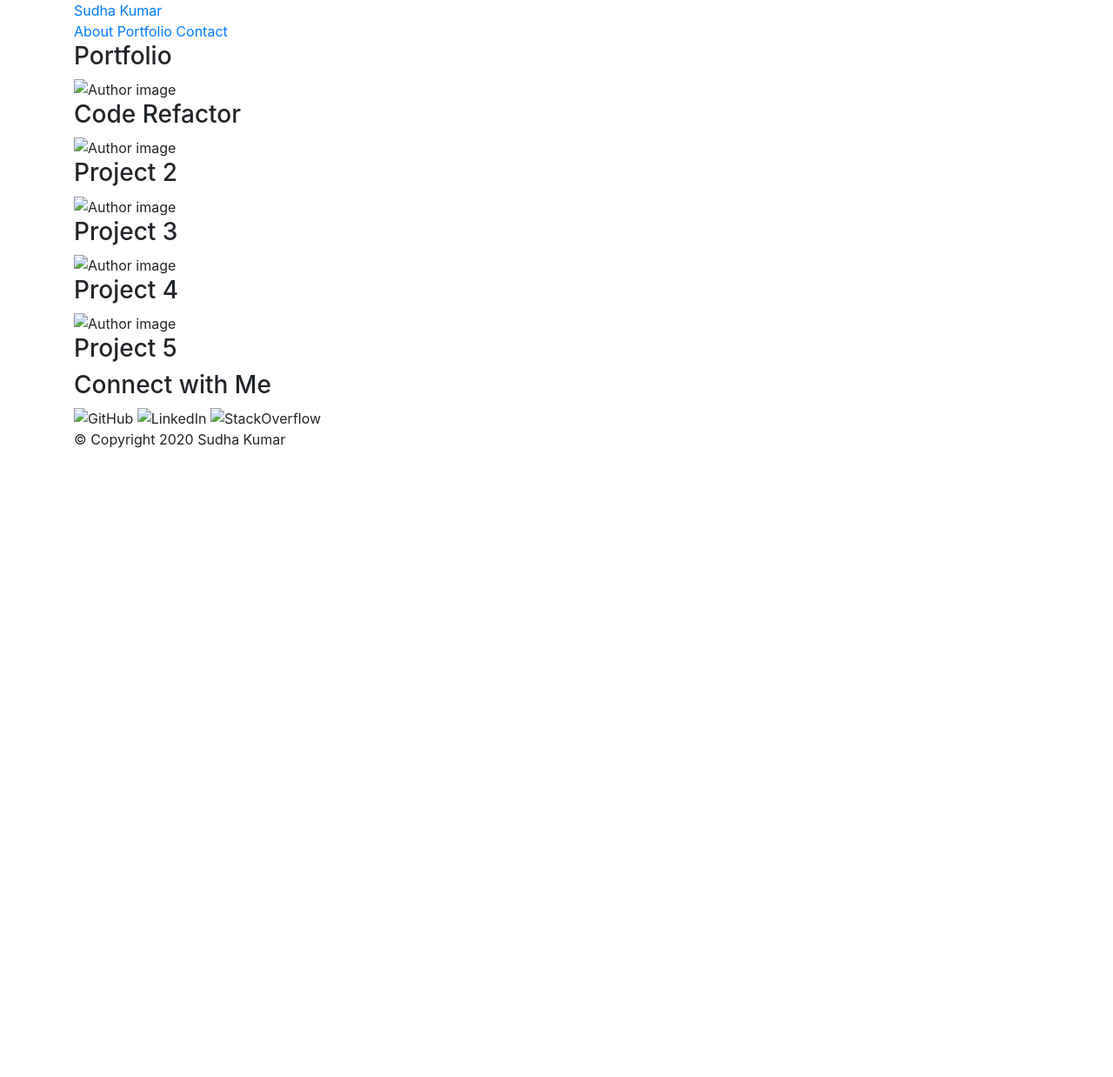
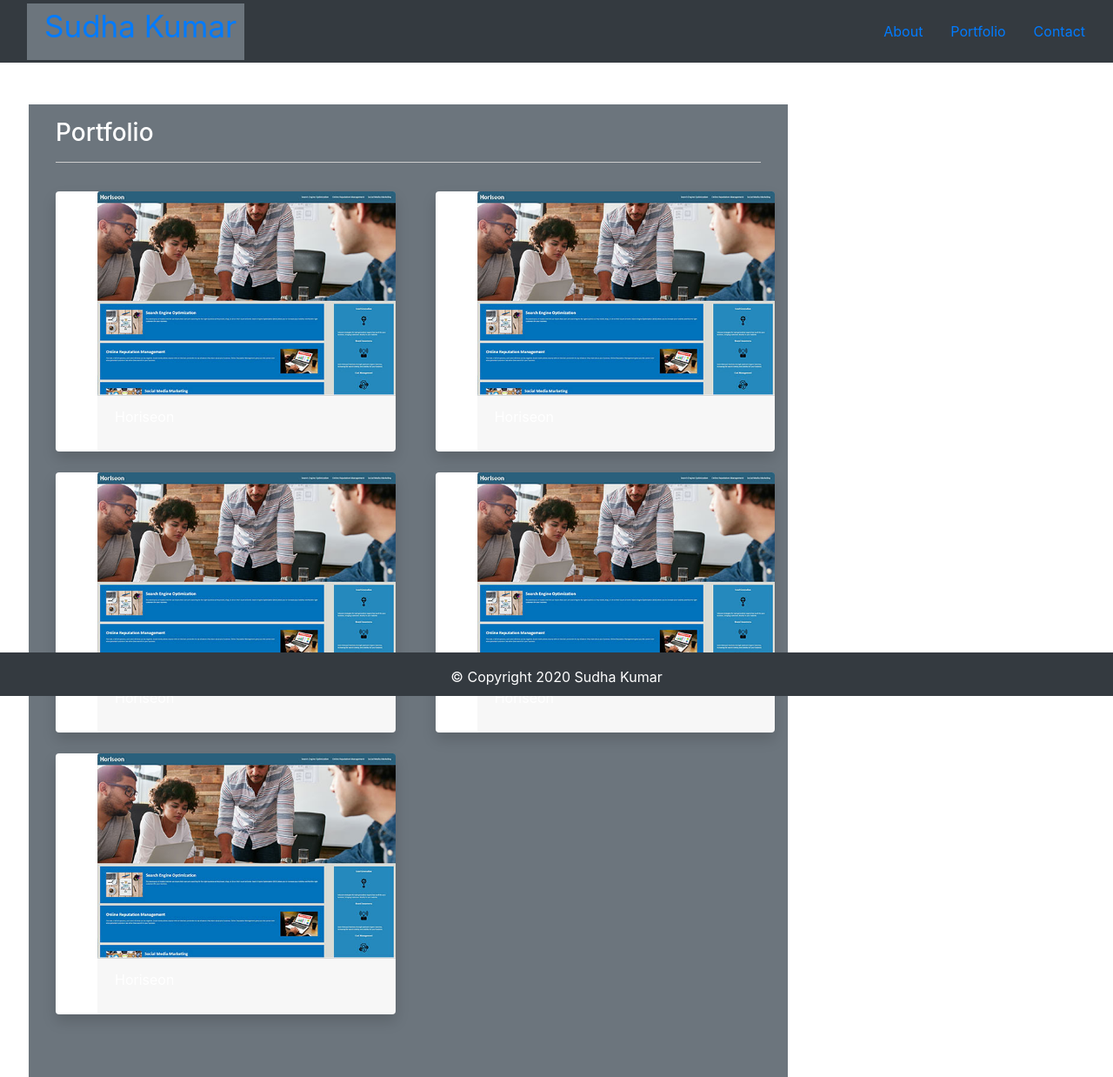
Before and after one commit to sskumar4/ResponsivePortfolio, a plain HTML site: page portfolio.html in a window 1280 px wide. Shown: the whole page at 87% size. Before the commit the page ends 800 px from the top, so only its background shows below. Drawn offline with nearby package versions, Linux system fonts and the light colour scheme.

Commit message:
updated portfolio.html and contact.html

```diff
--- a/assets/css/style.css
+++ b/assets/css/style.css
@@ -1,3 +1,7 @@
+* {
+    box-sizing: border-box;
+}
+
 .navbar {
     height: 72px;
     margin-top: 0;
@@ -21,9 +25,8 @@
     padding-top: 0;
     padding-bottom: 0;
 }
-.sud{
 
-
+.sud {
     height: 72px;
     width: 500px;
     margin-top: 0px;
@@ -32,9 +35,7 @@
     padding-top: 0px;
     padding-bottom: 0px;
     background-color: #6c757d;
-
 }
-
 
 footer {
     height: 50px;
--- a/portfolio.html
+++ b/portfolio.html
@@ -7,7 +7,7 @@
     <meta charset="utf-8">
     <meta name="viewport" content="width=device-width, initial-scale=1, shrink-to-fit=no">
     <link rel="stylesheet" type="text/css" href="assets/css/reset.css">
-    <!--<link rel="stylesheet" type="text/css" href="assets/css/style.css"> -->
+    <link rel="stylesheet" type="text/css" href="assets/css/style.css">
     <!-- Bootstrap CSS -->
     <link rel="stylesheet" href="https://stackpath.bootstrapcdn.com/bootstrap/4.3.1/css/bootstrap.min.css" integrity="sha384-ggOyR0iXCbMQv3Xipma34MD+dH/1fQ784/j6cY/iJTQUOhcWr7x9JvoRxT2MZw1T" crossorigin="anonymous">
 </head>
@@ -19,51 +19,123 @@
     <script src="https://code.jquery.com/jquery-3.3.1.slim.min.js" integrity="sha384-q8i/X+965DzO0rT7abK41JStQIAqVgRVzpbzo5smXKp4YfRvH+8abtTE1Pi6jizo" crossorigin="anonymous"></script>
     <script src="https://cdnjs.cloudflare.com/ajax/libs/popper.js/1.14.7/umd/popper.min.js" integrity="sha384-UO2eT0CpHqdSJQ6hJty5KVphtPhzWj9WO1clHTMGa3JDZwrnQq4sF86dIHNDz0W1" crossorigin="anonymous"></script>
     <script src="https://stackpath.bootstrapcdn.com/bootstrap/4.3.1/js/bootstrap.min.js" integrity="sha384-JjSmVgyd0p3pXB1rRibZUAYoIIy6OrQ6VrjIEaFf/nJGzIxFDsf4x0xIM+B07jRM" crossorigin="anonymous"></script>
-    <header id="masthead">
-        <div class="container">
-            <a href="index.html" id="logo">Sudha Kumar</a>
-            <nav>
-                <a href="index.html">About
+    <!--header-->
+    <header>
+
+
+        <nav class="navbar navbar-expand-sm bg-dark navbar-dark">
+
+            <div class="sud"><a style="margin-left:20px; padding-top: 20px; margin-top: 30px; font-size: 35px" href="#">Sudha Kumar</a></div>
+
+            <!-- Toggler/collapsibe Button -->
+            <button class="navbar-toggler" type="button" data-toggle="collapse" data-target="#collapsibleNavbar">
+                <span class="navbar-toggler-icon"></span>
+            </button>
+            <!-- Navbar links -->
+            <div class="collapse navbar-collapse" id="collapsibleNavbar">
+                <ul class="nav justify-content-end ml-auto">
+                    <li class="nav-item">
+                        <a class="nav-link" href="index.html">About
                 </a>
-                <a href="portfolio.html">Portfolio
+                    </li>
+                    <li class="nav-item">
+                        <a class="nav-link" href="portfolio.html">Portfolio
                 </a>
-                <a href="contact.html">Contact
+                    </li>
+                    <li class="nav-item">
+                        <a class="nav-link" href="contact.html">Contact
                 </a>
+                    </li>
+                </ul>
         </nav>
+
+
+    </header>
+    <!--Section-->
+    <div class="container-xs">
+        <div class="row">
+            <section class="col-md-8  m-5 pb-5 bg-secondary text-white">
+                <div row class="p-3">
+                    <h3>Portfolio</h3>
+                    <hr class="solid" />
                 </div>
-    </header>
-    <div id="main-container" class="container">
-        <section class="main-container">
-            <h3>Portfolio</h3>
-            <div class="work">
-                <img src="assets/images/horiseon.jpg" class="auth-img" alt="Author image">
-                <h3>Code Refactor</h3>
-                <img src="assets/images/horiseon.jpg" class="auth-img" alt="Author image">
-                <h3>Project 2</h3>
-                <img src="assets/images/horiseon.jpg" class="auth-img" alt="Author image">
-                <h3>Project 3</h3>
-                <img src="assets/images/horiseon.jpg" class="auth-img" alt="Author image">
-                <h3>Project 4</h3>
-                <img src="assets/images/horiseon.jpg" class="auth-img" alt="Author image">
-                <h3>Project 5</h3>
+                <div class="row">
+                    <div class="col-md-6  mb-4">
+                        <div class="card pl-5 ml-3 shadow border-0 h-100">
+                            <a href="#"><img src="assets/images/horiseon1.jpg" alt="Horiseon" class="card-img-top"></a>
+
+                            <div class="card-footer">
+                                <p>Horiseon</p>
                             </div>
+                        </div>
+                    </div>
+
+
+                    <div class="col-md-6 mb-4">
+                        <div class="card pl-5 ml-3 shadow border-0 h-100">
+                            <a href="#"><img src="assets/images/horiseon1.jpg" alt="Horiseon" class="card-img-top img-fluid"></a>
+
+                            <div class="card-footer">
+                                <p>Horiseon</p>
+                            </div>
+                        </div>
+                    </div>
+                </div>
+
+
+                <div class="row">
+                    <div class="col-md-6 mb-4">
+                        <div class="card pl-5 ml-3 shadow border-0 h-100">
+                            <a href="#"><img src="assets/images/horiseon1.jpg" alt="Horiseon" class="card-img-top img-fluid"></a>
+
+                            <div class="card-footer">
+                                <p>Horiseon</p>
+                            </div>
+                        </div>
+                    </div>
+
+
+                    <div class="col-md-6 mb-4">
+                        <div class="card pl-5 ml-3 shadow border-0 h-100">
+                            <a href="#"><img src="assets/images/horiseon1.jpg" alt="Horiseon" class="card-img-top"></a>
+
+                            <div class="card-footer">
+                                <p>Horiseon</p>
+                            </div>
+                        </div>
+                    </div>
+                </div>
+
+                <div class="row">
+                    <div class="col-md-6 mb-4">
+                        <div class="card pl-5 ml-3 shadow border-0 h-100">
+                            <a href="#"><img src="assets/images/horiseon1.jpg" alt="Horiseon" class="card-img-top"></a>
+
+                            <div class="card-footer">
+                                <p>Horiseon</p>
+                            </div>
+                        </div>
+                    </div>
+
+
+
+
+                </div>
+
             </section>
-        <aside>
-            <div id="connect">
-                <h3>Connect with Me</h3>
-                <img src="assets/images/github.png" class="social" alt="GitHub">
-                <img src="assets/images/linkedin.png" class="social" alt="LinkedIn">
-                <img src="assets/images/stack.png" class="social" alt="StackOverflow">
+
         </div>
-        </aside>
-    </div>
-    <footer>
-        <div class="container">
-            &copy; Copyright 2020 Sudha Kumar
-        </div>
+
+        <!--End Footer Social Media-->
+
+        <!--footer copytight -->
+        <footer class="fixed-bottom text-center bg-dark text-white">
+
+            <p class="mt-3"> &copy; Copyright 2020 Sudha Kumar</p>
+
         </footer>
 
-
+    </div>
 </body>
 
 </html>
```
Also changed, not shown: contact.html (+66 -45 lines), index.html (+34 -18 lines). Lines whose indentation alone changed are shown as unchanged.
